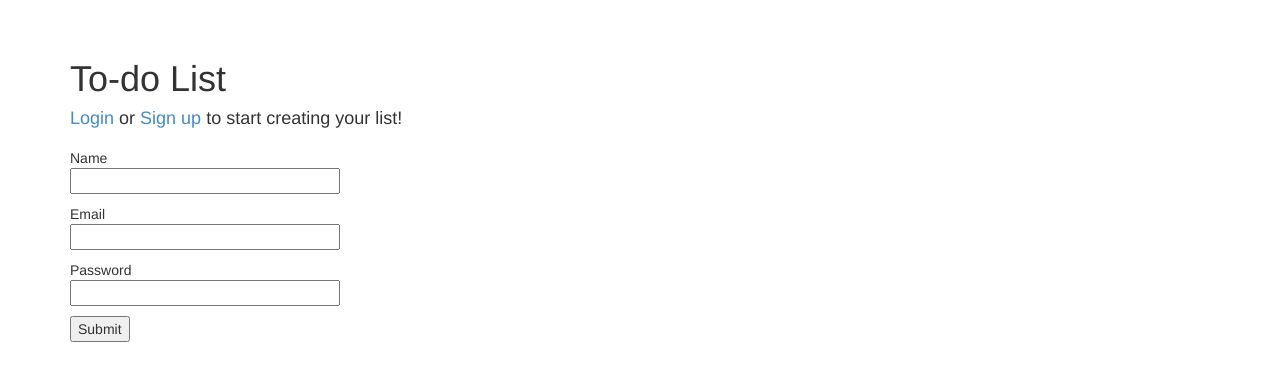
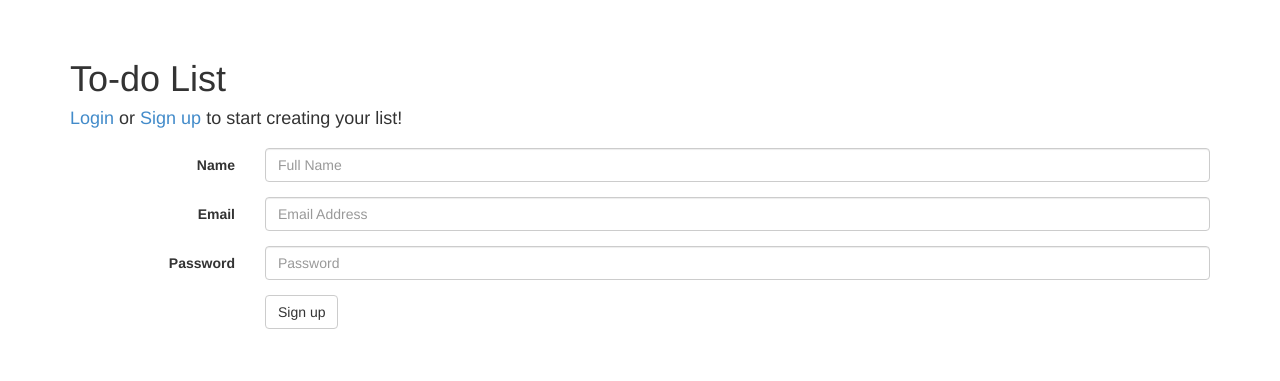
Before and after one commit to erictempleton1/TodoList, a Python web app: template todo/templates/signup.html in a window 1280 px wide. Shown: the part 51-432 px from the top of the page. Run offline with Jinja, Linux system fonts and the light colour scheme; the template is opened without the code that fills it, so the values that code supplies are empty, except form fields; tables that the repository leaves empty hold one stand-in row (values such as "Sample post"); form fields are guessed from the names that the template uses; some libraries are stand-ins or nearby versions.

Commit message:
bootstrap layout/form changes

```diff
--- a/todo/templates/signup.html
+++ b/todo/templates/signup.html
@@ -18,23 +18,32 @@
 			<form class="form-horizontal" action="{{ url_for('signup') }}" method="post" name="login">
 			    {{ form.hidden_tag() }}
 
-			    <p>
-			      Name<br>
-			      {{ form.name(size=30) }}
-			    </p>
+		<div class="form-group">
+		  <label for="inputEmail3" class="col-sm-2 control-label">Name</label>
+		    <div class="col-sm-10">
+			      {{ form.email(class="form-control", placeholder="Full Name") }}
+		    </div>
+		</div>
 
-			    <p>
-			      Email<br>
-			      {{ form.email(size=30) }}
-			    </p>
+		<div class="form-group">
+		  <label for="inputEmail3" class="col-sm-2 control-label">Email</label>
+		    <div class="col-sm-10">
+			      {{ form.email(class="form-control", placeholder="Email Address") }}
+			</div>
+		</div>
 
-			    <p>
-			      Password<br>
-			      {{ form.password(size=30) }}
-			    </p>
+		<div class="form-group">
+		  <label for="inputPassword3" class="col-sm-2 control-label">Password</label>
+		    <div class="col-sm-10">
+			      {{ form.password(class="form-control", placeholder="Password") }}
+			</div>
+		</div>
 
-			    <p><input type="submit" value="Submit"></p>
-
-			</form>
+       <div class="form-group">
+    			<div class="col-sm-offset-2 col-sm-10">
+      				<button type="submit" class="btn btn-default">Sign up</button>
+    			</div>
+  			</div>
+		</form>
 
 {% endblock %}
```
